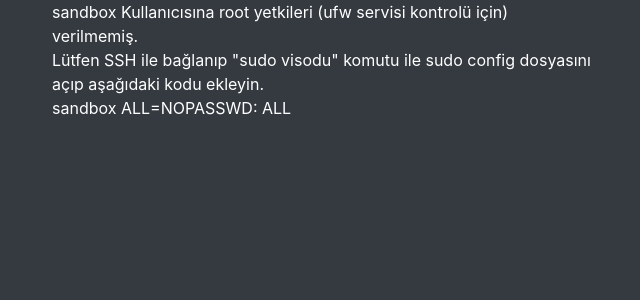
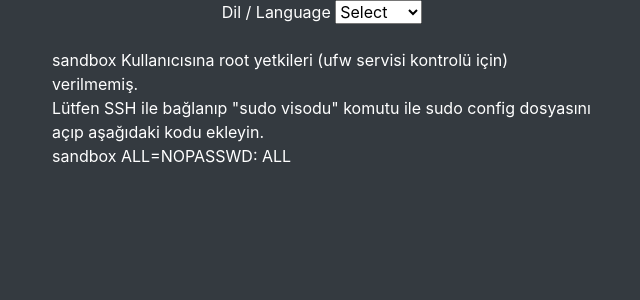
Before and after one commit to Mrjavaci/ufw_dashboard, a PHP site: page / in a window 1280 px wide. Shown: the top 300 px of the page, without its empty margins (318-958 px from the left). Run offline with PHP 8.4, Linux system fonts and the light colour scheme.

Commit message:
Dil sistemi eklendi.
HER PORT olunca sistem anywhere text'ini port olarak algılıyor düzeltilecek.

```diff
--- a/class.Ufw.php
+++ b/class.Ufw.php
@@ -10,6 +10,7 @@ class Ufw
 {
     private $isEnable = false;
     public $reason = "";
+    private $dil = "tr";
 
     public function __construct()
     {
@@ -133,19 +134,40 @@ class Ufw
         $from = $status["from"];
         if ($action == "ALLOW" || $action == "allow") {
             if ($from == "Anywhere") {
-                return $to . " Portuna her ip adresinden ulaşılabilsin.";
+                if ($this->dil == "tr") {
+                    return $to . " Portuna her ip adresinden ulaşılabilsin.";
+                } else {
+                    return "Access to " . $to . " Port From Every Ip Addresses.";
+                }
             } else {
-                return $to . " Portuna sadece " . $from . " İp adresinden ulaşılabilsin";
+                if ($this->dil == "tr") {
+                    return $to . " Portuna sadece " . $from . " İp adresinden ulaşılabilsin";
+                } else {
+                    return "Access to " . $to . " Port Only from " . $from . " Ip address";
+                }
             }
 
         } else {
             if ($from == "Anywhere") {
-                return $to . " Portuna hiçbir ip adresinden ulaşılamasın.";
+                if ($this->dil == "tr") {
+                    return $to . " Portuna hiçbir ip adresinden ulaşılamasın.";
+                } else {
+                    return $to . " Port connot be access from any ip addres.";
+                }
             } else {
-                return $to . " Portuna sadece " . $from . " İp adresinden ulaşılamasın.";
+                if ($this->dil == "tr") {
+                    return $to . " Portuna sadece " . $from . " İp adresinden ulaşılamasın.";
+                } else {
+                    return $to . " Port can not be reached only from " . $from . " ip address";
+                }
             }
         }
     }
 
+    public function setDil($dil)
+    {
+        $this->dil = $dil;
+    }
+
 
 }
--- a/index.php
+++ b/index.php
@@ -14,6 +14,23 @@
                 require_once "class.Ufw.php";
                 $ufw = new Ufw();
                 $none = "";
+                if (isset($_GET["dil"]) && !empty($_GET["dil"])) {
+                    $ufw->setDil($_GET["dil"]);
+                } else {
+                    ?>
+                    <div class="text-center">
+                        <form action="" method="get" class="form">
+                            <label> Dil / Language
+                                <select class="selector" name="dil">
+                                    <option value=""> Select</option>
+                                    <option value="tr"> TÜRKÇE</option>
+                                    <option value="en"> English</option>
+                                </select>
+                            </label>
+                        </form>
+                    </div>
+                    <?php
+                }
                 if (!$ufw->isEnable()) { //hata durumlarında false dönüyor,
                     // (shell_exec izni olmaması,www kullanıcısının yetksizi olması vs tüm hata durumlarında açıklama reason değişkenine gidiyor)
                     echo $ufw->reason;
@@ -77,13 +94,21 @@
 </div>
 
 </body>
+<script src="https://cdnjs.cloudflare.com/ajax/libs/jquery/3.4.1/jquery.js" integrity="sha256-WpOohJOqMqqyKL9FccASB9O0KwACQJpFTUBLTYOVvVU=" crossorigin="anonymous"></script>
+<script src="https://stackpath.bootstrapcdn.com/bootstrap/4.4.1/js/bootstrap.min.js" integrity="sha384-wfSDF2E50Y2D1uUdj0O3uMBJnjuUD4Ih7YwaYd1iqfktj0Uod8GCExl3Og8ifwB6" crossorigin="anonymous"></script>
+
 <script>
     function sil(id) {
-        $.post("islem.php", {"id": id,"islem":"delete"}, function(result){
-           console.log(result);
+        $.post("islem.php", {"id": id, "islem": "delete"}, function (result) {
+            console.log(result);
         });
     }
+    $(document).ready(function () {
+        $( ".selector" ).change(function() {
+            $(".form").submit();
+
+        });
+    });
+
 </script>
-<script src="https://cdnjs.cloudflare.com/ajax/libs/jquery/3.4.1/jquery.js" integrity="sha256-WpOohJOqMqqyKL9FccASB9O0KwACQJpFTUBLTYOVvVU=" crossorigin="anonymous"></script>
-<script src="https://stackpath.bootstrapcdn.com/bootstrap/4.4.1/js/bootstrap.min.js" integrity="sha384-wfSDF2E50Y2D1uUdj0O3uMBJnjuUD4Ih7YwaYd1iqfktj0Uod8GCExl3Og8ifwB6" crossorigin="anonymous"></script>
 </html>
```
